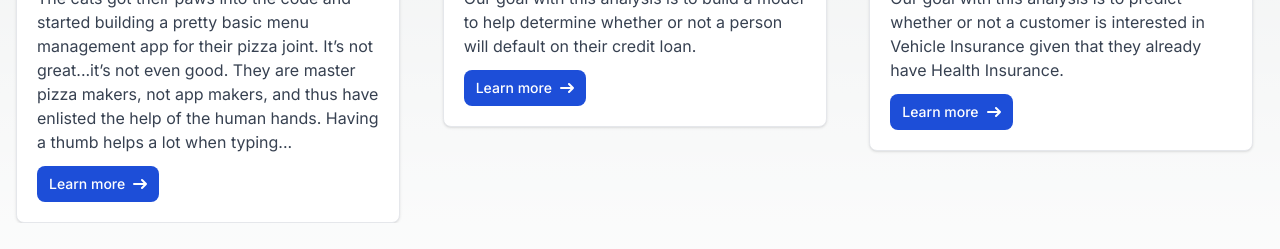
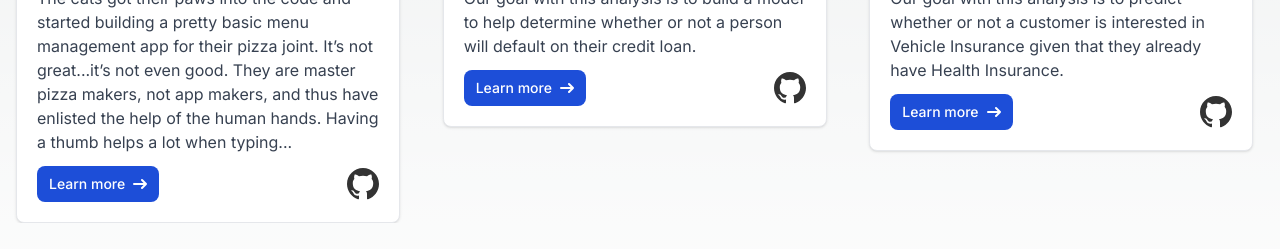
Before and after one commit to amber1bhatt/amber1bhatt.github.io, a Next.js app: page / in a window 1280 px wide. Shown: the part 1194-1443 px from the top of the page. Built offline with nearby package versions, Linux system fonts and the light colour scheme.

Commit message:
added deployment links

```diff
--- a/src/app/components/Card.js
+++ b/src/app/components/Card.js
@@ -1,7 +1,8 @@
 import React from "react";
 import Image from "next/image";
+import GitHubIcon from "../icons/GitHubIcon";
 
-const Card = ({ imageUrl, name, description, githubLink }) => {
+const Card = ({ imageUrl, name, description, githubLink, deploymentLink }) => {
   return (
     <div className="max-w-sm bg-white border border-gray-200 rounded-lg shadow dark:bg-gray-800 dark:border-gray-700 overflow-hidden group relative transition-transform ease-in-out duration-300 hover:scale-105">
       <a href={githubLink} target="_blank" rel="noopener noreferrer">
@@ -22,8 +23,9 @@ const Card = ({ imageUrl, name, description, githubLink }) => {
         <p className="mb-3 font-normal text-gray-700 dark:text-gray-400">
           {description}
         </p>
+        <div className="flex justify-between items-center">
           <a
-          href={githubLink}
+            href={deploymentLink ?? githubLink}
             target="_blank"
             rel="noopener noreferrer"
             className="inline-flex items-center px-3 py-2 text-sm font-medium text-center text-white bg-blue-700 rounded-lg hover:bg-blue-800 focus:ring-4 focus:outline-none focus:ring-blue-300 dark:bg-blue-600 dark:hover:bg-blue-700 dark:focus:ring-blue-800"
@@ -45,6 +47,8 @@ const Card = ({ imageUrl, name, description, githubLink }) => {
               />
             </svg>
           </a>
+          <GitHubIcon url={githubLink} />
+        </div>
       </div>
     </div>
   );
--- a/src/app/icons/GitHubIcon.js
+++ b/src/app/icons/GitHubIcon.js
@@ -1,7 +1,7 @@
-const GitHubIcon = () => {
+const GitHubIcon = ({ url }) => {
   return (
     <a
-      href="https://github.com/amber1bhatt"
+      href={url ?? "https://github.com/amber1bhatt"}
       target="_blank"
       rel="noopener noreferrer"
     >
--- a/src/app/page.js
+++ b/src/app/page.js
@@ -40,6 +40,7 @@ const projectsData = [
     description:
       "The Color Palette Generator is a React-based web application that allows users to create and explore color palettes. It provides a color wheel interface for easy color selection and generates a palette based on the chosen colors.",
     githubLink: "https://github.com/amber1bhatt/Color-Wheel",
+    deploymentLink: "https://color-wheel-six.vercel.app/",
   },
 ];
 
```
Lines whose indentation alone changed are shown as unchanged.
